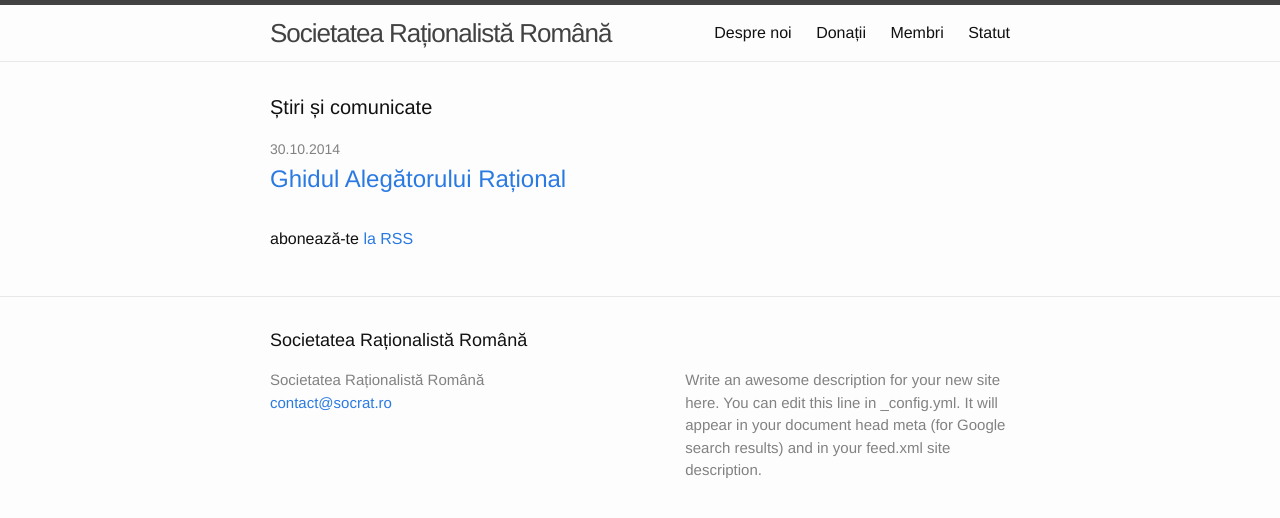
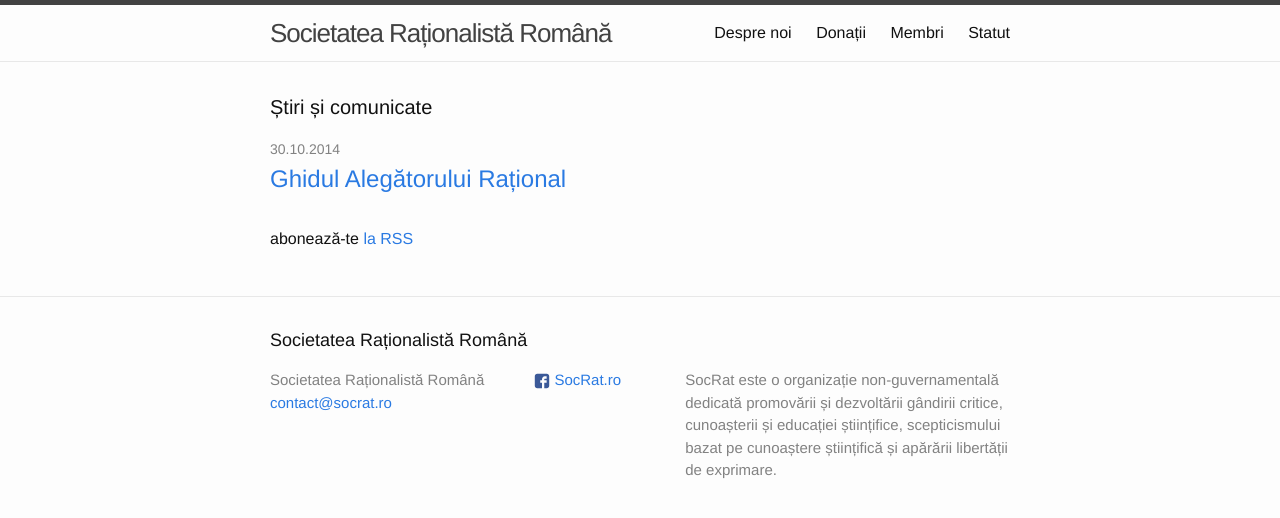
Before and after one commit to SocRatRo/socratro.github.io, a Jekyll site: the page built from index.html, in a window 1280 px wide. Shown: the top 518 px of the page. Built offline with Jekyll 4.4.1, drawn with Linux system fonts in a browser that asks for light colours.

Commit message:
Changed the description and added the Facebook page to the footer

```diff
--- a/_config.yml
+++ b/_config.yml
@@ -2,12 +2,14 @@
 title: Societatea Raționalistă Română
 email: contact@socrat.ro
 description: >
-  Write an awesome description for your new site here. You can edit this
-  line in _config.yml. It will appear in your document head meta (for
-  Google search results) and in your feed.xml site description.
+  SocRat este o organizație non-guvernamentală dedicată promovării și
+  dezvoltării gândirii critice, cunoașterii și educației științifice,
+  scepticismului bazat pe cunoaștere științifică și apărării libertății
+  de exprimare.
 url: "http://socratro.github.io"
 timezone: Europe/Bucharest
 encoding: utf-8
+facebook_username: SocRat.ro
 
 # Build settings
 highlighter: true
--- a/_includes/footer.html
+++ b/_includes/footer.html
@@ -14,16 +14,16 @@
 
             <div class="footer-col  footer-col-2">
                 <ul class="social-media-list">
-                    {% if site.github_username %}
+                    {% if site.facebook_username %}
                     <li>
-                        <a href="https://github.com/{{ site.github_username }}">
-                            <span class="icon  icon--github">
-                                <svg viewBox="0 0 16 16">
-                                    <path fill="#828282" d="M7.999,0.431c-4.285,0-7.76,3.474-7.76,7.761 c0,3.428,2.223,6.337,5.307,7.363c0.388,0.071,0.53-0.168,0.53-0.374c0-0.184-0.007-0.672-0.01-1.32 c-2.159,0.469-2.614-1.04-2.614-1.04c-0.353-0.896-0.862-1.135-0.862-1.135c-0.705-0.481,0.053-0.472,0.053-0.472 c0.779,0.055,1.189,0.8,1.189,0.8c0.692,1.186,1.816,0.843,2.258,0.645c0.071-0.502,0.271-0.843,0.493-1.037 C4.86,11.425,3.049,10.76,3.049,7.786c0-0.847,0.302-1.54,0.799-2.082C3.768,5.507,3.501,4.718,3.924,3.65 c0,0,0.652-0.209,2.134,0.796C6.677,4.273,7.34,4.187,8,4.184c0.659,0.003,1.323,0.089,1.943,0.261 c1.482-1.004,2.132-0.796,2.132-0.796c0.423,1.068,0.157,1.857,0.077,2.054c0.497,0.542,0.798,1.235,0.798,2.082 c0,2.981-1.814,3.637-3.543,3.829c0.279,0.24,0.527,0.713,0.527,1.437c0,1.037-0.01,1.874-0.01,2.129 c0,0.208,0.14,0.449,0.534,0.373c3.081-1.028,5.302-3.935,5.302-7.362C15.76,3.906,12.285,0.431,7.999,0.431z"/>
+                        <a href="https://facebook.com/{{ site.facebook_username }}/info">
+                            <span class="icon  icon--facebook">
+                                <svg version="1.1" xmlns="http://www.w3.org/2000/svg" xmlns:xlink="http://www.w3.org/1999/xlink" x="0px" y="0px" width="100px" height="100px" viewBox="0 0 100 100" style="enable-background:new 0 0 100 100;" xml:space="preserve">
+                                    <path d="M95,20.001C95,12.119,87.884,5,80,5h-60C12.116,5,5,12.119,5,20.001v59.998 C5,87.881,12.116,95,20.001,95H50V61H39V46h11v-5.844C50,30.077,57.569,21,66.875,21H79v15H66.875C65.548,36,64,37.611,64,40.024V46 h15v15H64v34h16c7.884,0,15-7.119,15-15.001V20.001z"/>
                                 </svg>
                             </span>
 
-                            <span class="username">{{ site.github_username }}</span>
+                            <span class="username">{{ site.facebook_username }}</span>
                         </a>
                     </li>
                     {% endif %}
--- a/_sass/_base.scss
+++ b/_sass/_base.scss
@@ -191,7 +191,7 @@
  */
 .icon {
 
-    > svg {
+    & > svg {
         display: inline-block;
         width: 16px;
         height: 16px;
@@ -201,4 +201,10 @@
             fill: $grey-color;
         }
     }
+
+    &.icon--facebook {
+        path {
+            fill: #3b5998;
+        }
+    }
 }
```
